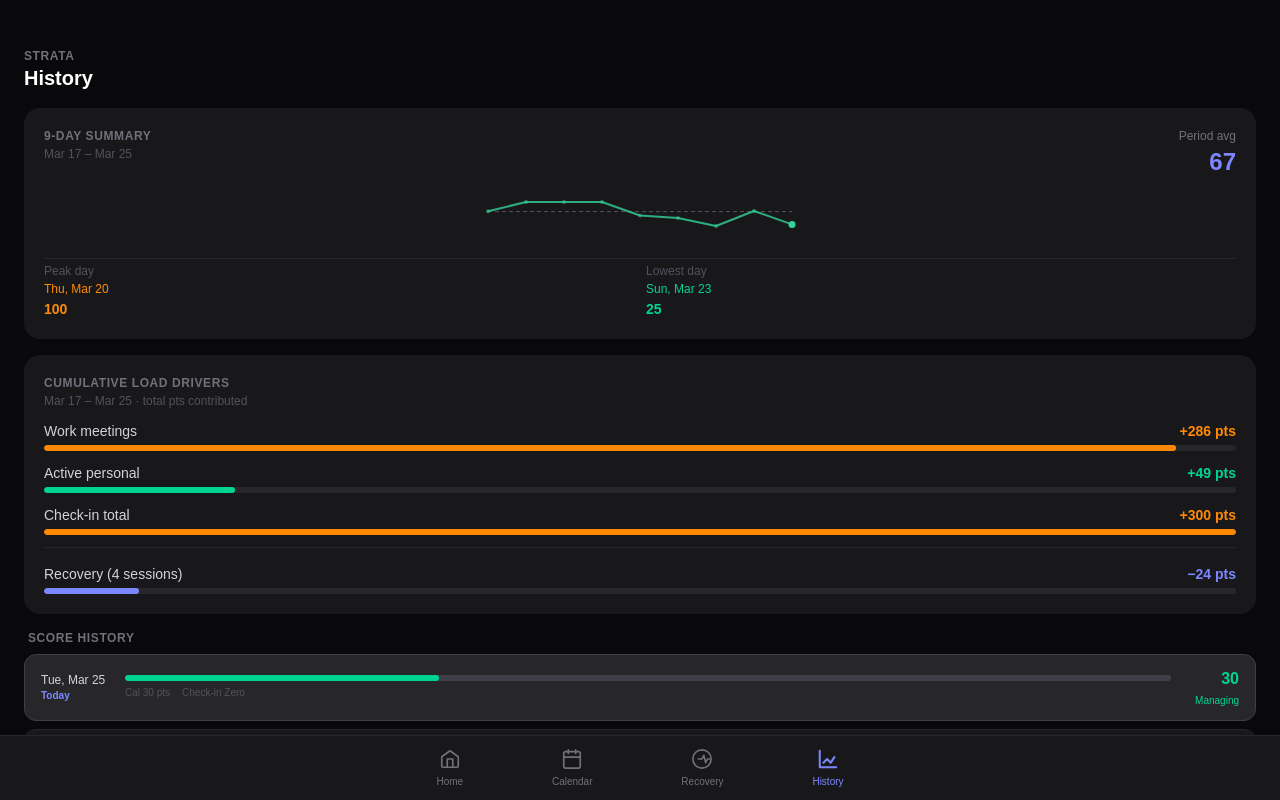
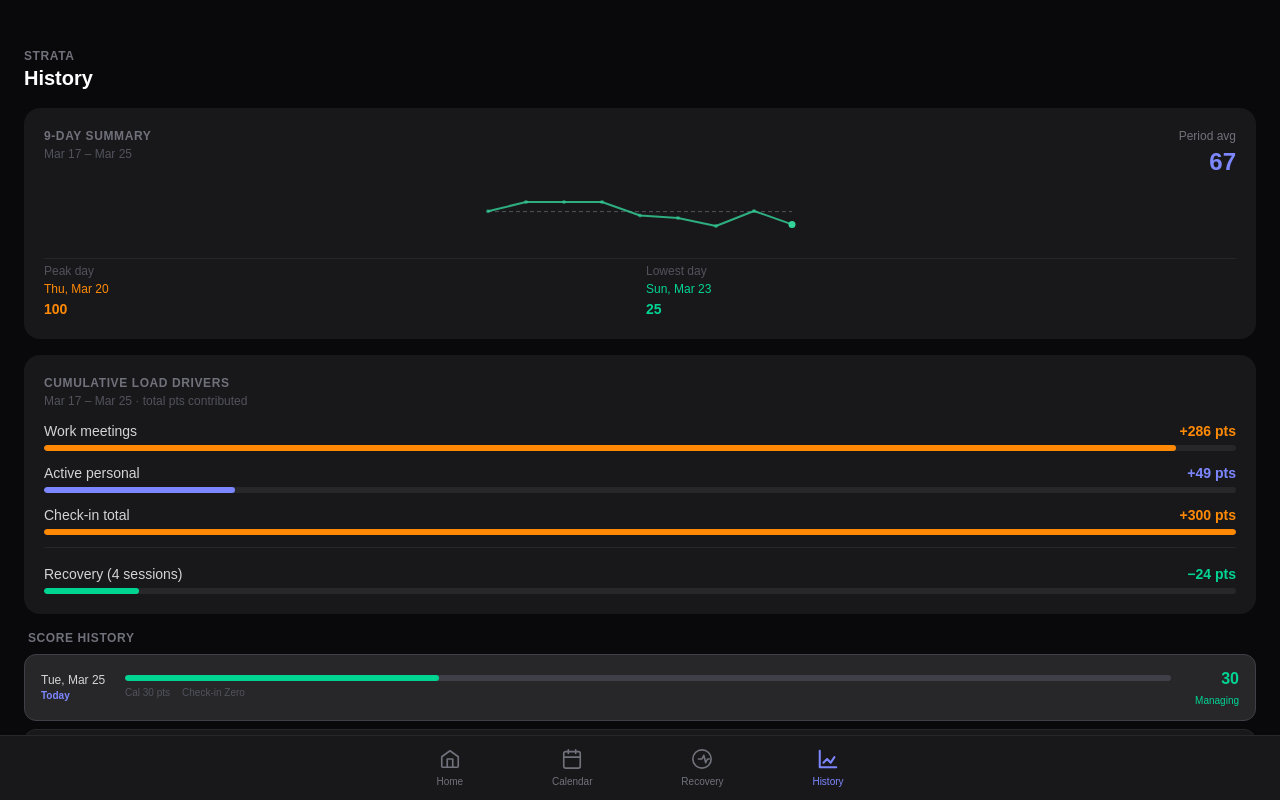
Before and after one commit to stephenkpowell-ops/strata-poc, a Next.js app: page /history in a window 1280 px wide. Shown: the top 800 px of the page. Built offline with nearby package versions, Linux system fonts and the light colour scheme.

Commit message:
fix cumulative driver colors — active personal indigo, recovery emerald

```diff
--- a/src/app/history/page.tsx
+++ b/src/app/history/page.tsx
@@ -116,14 +116,18 @@ function LoadDriverRow({
   label,
   pts,
   maxPts,
+  fixedColor,
 }: {
-  label:  string;
-  pts:    number;
-  maxPts: number;
+  label:       string;
+  pts:         number;
+  maxPts:      number;
+  fixedColor?: 'indigo';
 }) {
   const pct      = maxPts > 0 ? pts / maxPts : 0;
-  const color    = pct >= 0.6 ? 'text-orange-400' : pct >= 0.3 ? 'text-indigo-400' : 'text-emerald-400';
-  const barColor = pct >= 0.6 ? 'bg-orange-400'  : pct >= 0.3 ? 'bg-indigo-400'  : 'bg-emerald-400';
+  const color    = fixedColor === 'indigo' ? 'text-indigo-400'
+    : pct >= 0.6 ? 'text-orange-400' : pct >= 0.3 ? 'text-indigo-400' : 'text-emerald-400';
+  const barColor = fixedColor === 'indigo' ? 'bg-indigo-400'
+    : pct >= 0.6 ? 'bg-orange-400'  : pct >= 0.3 ? 'bg-indigo-400'  : 'bg-emerald-400';
   const barWidth = `${Math.round(pct * 100)}%`;
 
   return (
@@ -161,13 +165,13 @@ function RecoveryDriverRow({
     <div className="flex flex-col gap-1">
       <div className="flex items-center justify-between">
         <span className="text-sm text-zinc-300">{label}</span>
-        <span className="text-sm font-semibold tabular-nums text-indigo-400">
+        <span className="text-sm font-semibold tabular-nums text-emerald-400">
           {sessions === 0 ? '—' : `−${ptsReduced} pts`}
         </span>
       </div>
       <div className="h-1.5 w-full bg-zinc-800 rounded-full overflow-hidden">
         {sessions > 0 && (
-          <div className="h-full rounded-full bg-indigo-400" style={{ width: barWidth }} />
+          <div className="h-full rounded-full bg-emerald-400" style={{ width: barWidth }} />
         )}
       </div>
       {sessions === 0 && (
@@ -199,9 +203,9 @@ function CumulativeDriversCard({
     + checkInValue;
 
   const loadDrivers = [
-    { label: 'Work meetings',   pts: CUMULATIVE_WORK_PTS     },
-    { label: 'Active personal', pts: CUMULATIVE_PERSONAL_PTS },
-    { label: 'Check-in total',  pts: totalCheckIn            },
+    { label: 'Work meetings',   pts: CUMULATIVE_WORK_PTS,     fixedColor: undefined         },
+    { label: 'Active personal', pts: CUMULATIVE_PERSONAL_PTS, fixedColor: 'indigo' as const },
+    { label: 'Check-in total',  pts: totalCheckIn,            fixedColor: undefined         },
   ];
 
   const maxLoadPts = Math.max(...loadDrivers.map(d => d.pts), recoveryPtsTotal);
@@ -222,6 +226,7 @@ function CumulativeDriversCard({
             label={driver.label}
             pts={driver.pts}
             maxPts={maxLoadPts}
+            fixedColor={driver.fixedColor}
           />
         ))}
 
```
